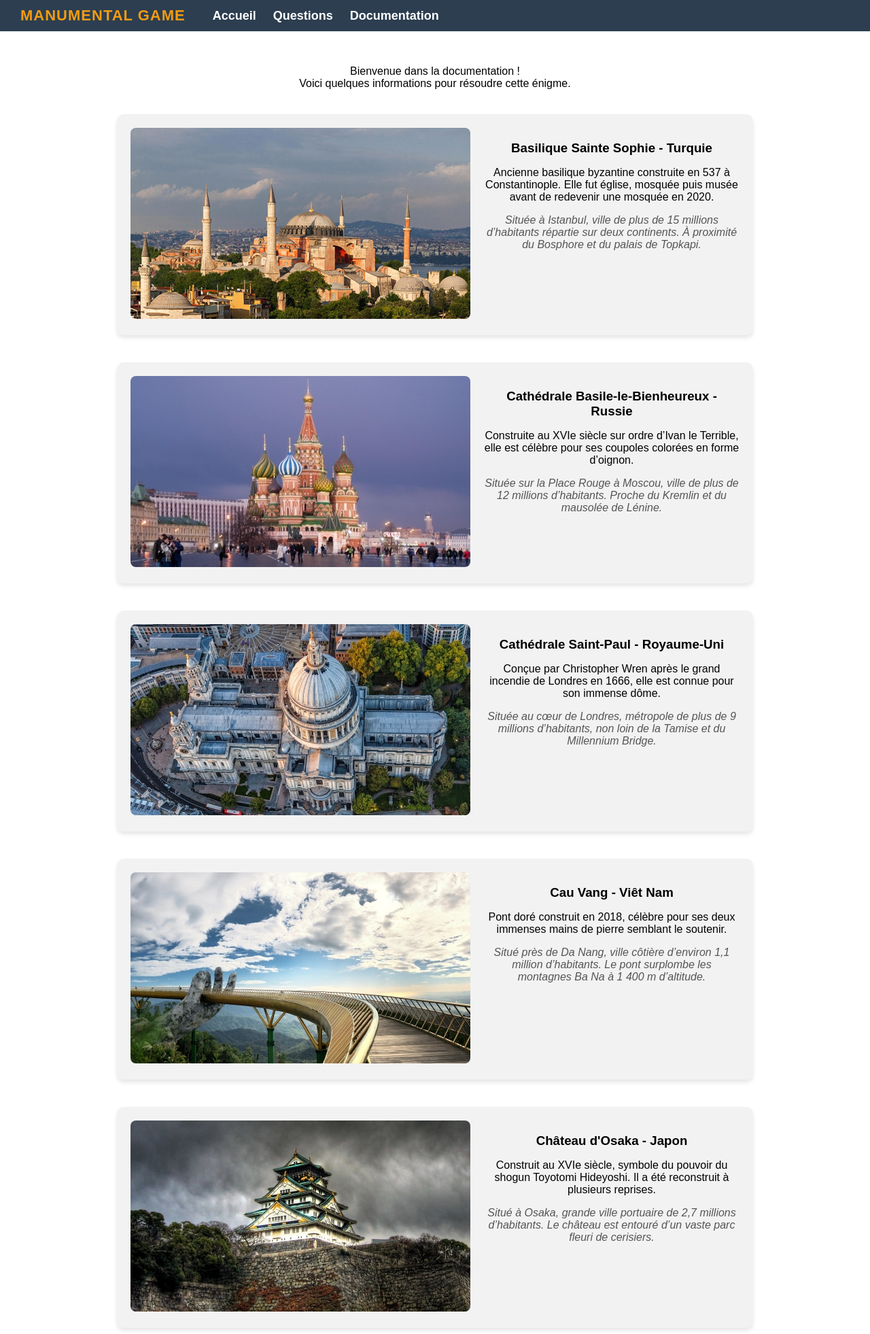
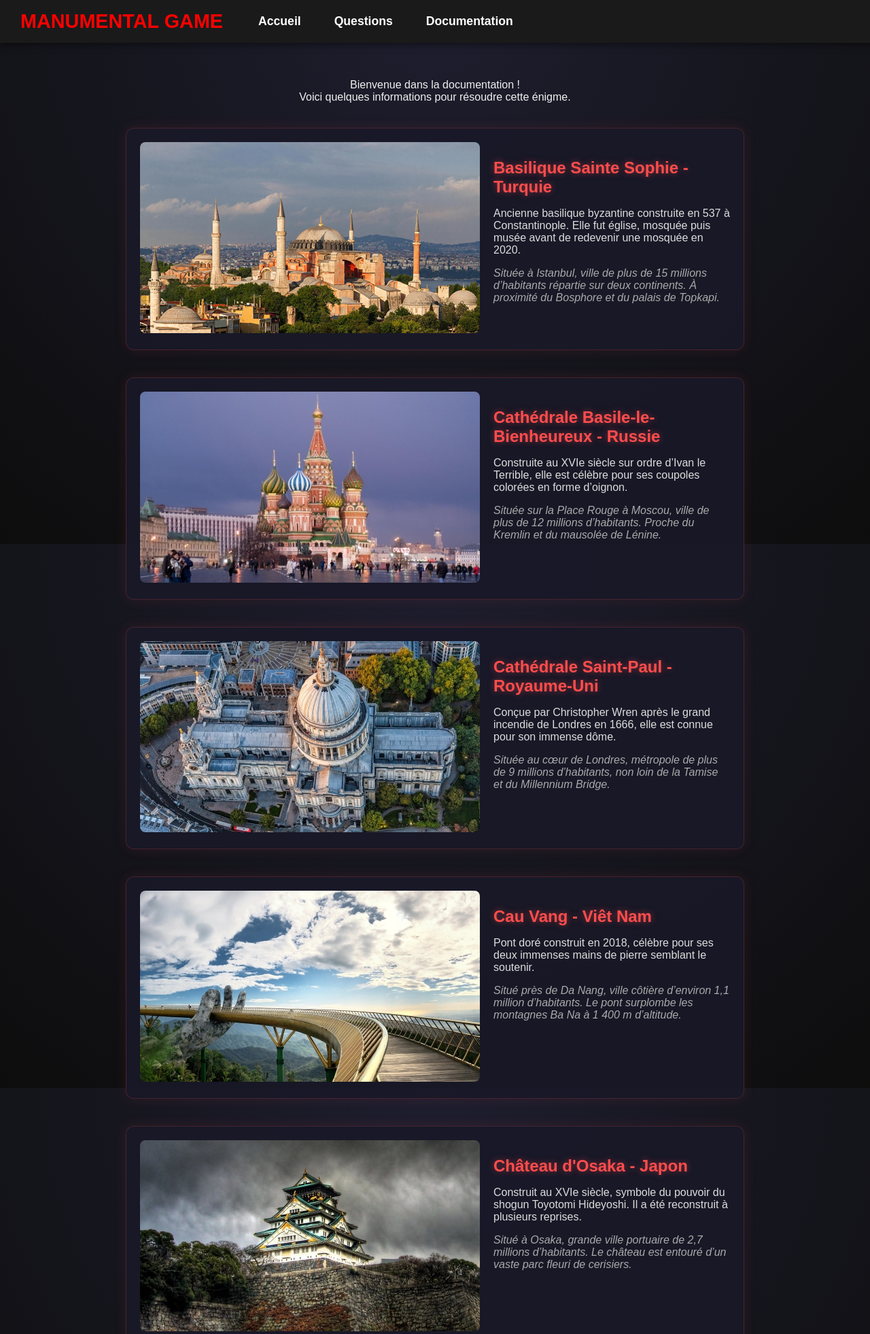
Before and after one commit to NoPYXN/Workshop2025_grp12, a Django app: page /documents.html in a window 1280 px wide. Shown: the top 1962 px of the page at 68% size. Run offline with Django 4.2, Linux system fonts and the light colour scheme.

Commit message:
design de la page de documentation

```diff
--- a/pages/templates/pages/documents.html
+++ b/pages/templates/pages/documents.html
@@ -4,7 +4,8 @@
     <meta charset="UTF-8" />
     <title>Documentations</title>
     {% load static %}
-    <link rel="stylesheet" href="{% static 'styles.css' %}" />
+    <link rel="stylesheet" href="{% static 'documents.css' %}" />
+    <link rel="stylesheet" href="{% static 'navbar.css' %}">
 </head>
 <body>
     {% include 'partials/navbar.html' %}
--- /dev/null
+++ b/static/documents.css
@@ -0,0 +1,86 @@
+/* === PAGE COMPLÈTE === */
+html, body {
+  height: 100%;
+  margin: 0;
+  padding: 0;
+  font-family: 'Poppins', sans-serif;
+  background: radial-gradient(circle at top, #1e1e2f, #0d0d0d); /* fond sombre uniforme */
+  background-attachment: fixed;
+  color: #f0f0f0;
+}
+
+/* === CONTAINER GÉNÉRAL === */
+.container {
+  min-height: 100vh; /* prend toute la hauteur visible */
+  display: flex;
+  flex-direction: column;
+  justify-content: center;
+  align-items: center;
+  text-align: center;
+  padding: 100px 20px 40px; /* espace pour navbar + bas */
+  box-sizing: border-box;
+}
+
+/* === BOÎTE DES DOCUMENTS === */
+.documents-box {
+  width: 70%;
+  background: rgba(25, 25, 40, 0.9); /* panneau sombre semi-transparent */
+  padding: 20px;
+  border-radius: 12px;
+  margin: 20px auto;
+  box-shadow: 0 0 20px rgba(255, 77, 77, 0.1);
+  display: flex;
+  align-items: flex-start;
+  gap: 20px;
+  border: 1px solid rgba(255, 77, 77, 0.2);
+  transition: 0.3s ease;
+}
+
+/* Effet de survol */
+.documents-box:hover {
+  box-shadow: 0 0 25px rgba(255, 77, 77, 0.3);
+  transform: translateY(-3px);
+}
+
+/* === IMAGE === */
+.image img {
+  border-radius: 8px;
+  /* ⚠️ aucune contrainte : taille inchangée */
+}
+
+/* === INFOS === */
+.infos {
+  flex: 1;
+  text-align: left;
+}
+
+.infos h3 {
+  margin-bottom: 10px;
+  color: #ff4d4d;
+  font-size: 1.5rem;
+  text-shadow: 0 0 10px rgba(255, 77, 77, 0.5);
+}
+
+.description {
+  margin-bottom: 10px;
+  font-weight: 500;
+  color: #ddd;
+}
+
+.environnement {
+  color: #aaa;
+  font-style: italic;
+}
+
+/* === RESPONSIVE === */
+@media (max-width: 768px) {
+  .documents-box {
+    flex-direction: column;
+    align-items: center;
+    text-align: center;
+  }
+
+  .infos {
+    text-align: center;
+  }
+}
--- a/static/styles.css
+++ b/static/styles.css
@@ -184,37 +184,3 @@ body, html {
 }
 
 /* Page de documentation */
-.documents-box {
-    width: 70%;
-    background-color: #f2f2f2;
-    padding: 20px;
-    border-radius: 10px;
-    margin: 20px auto;
-    box-shadow: 0 4px 6px rgba(0,0,0,0.1);
-    display: flex;
-    align-items: flex-start;
-    gap: 20px;
-}
-
-.image img {
-
-    border-radius: 8px;
-}
-
-.infos {
-    flex: 1;
-}
-
-.infos h3 {
-    margin-bottom: 10px;
-}
-
-.description {
-    margin-bottom: 10px;
-    font-weight: 500;
-}
-
-.environnement {
-    color: #555;
-    font-style: italic;
-}
```
